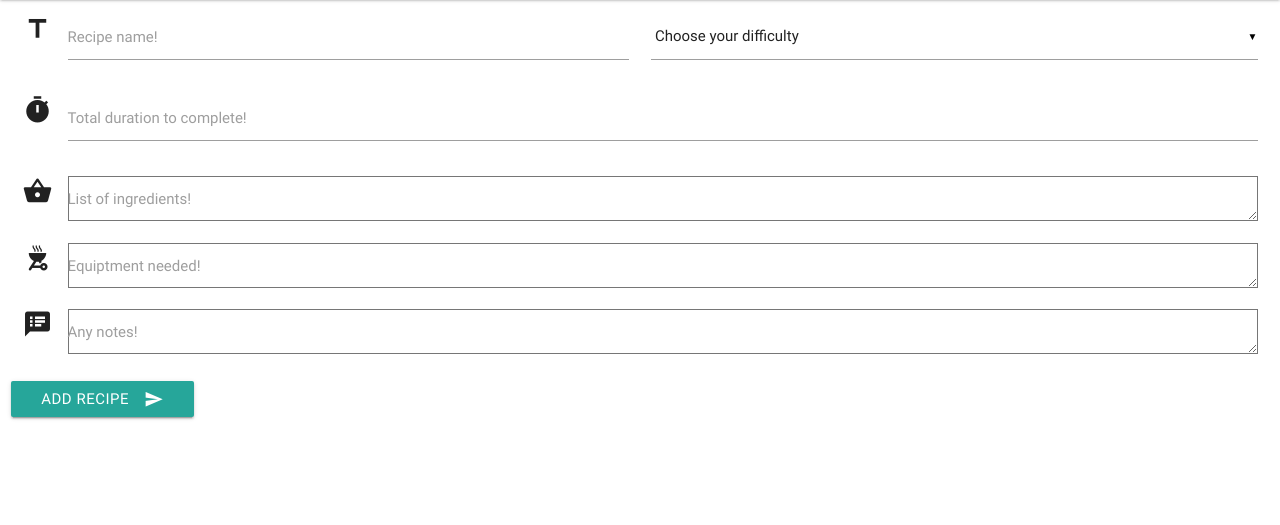
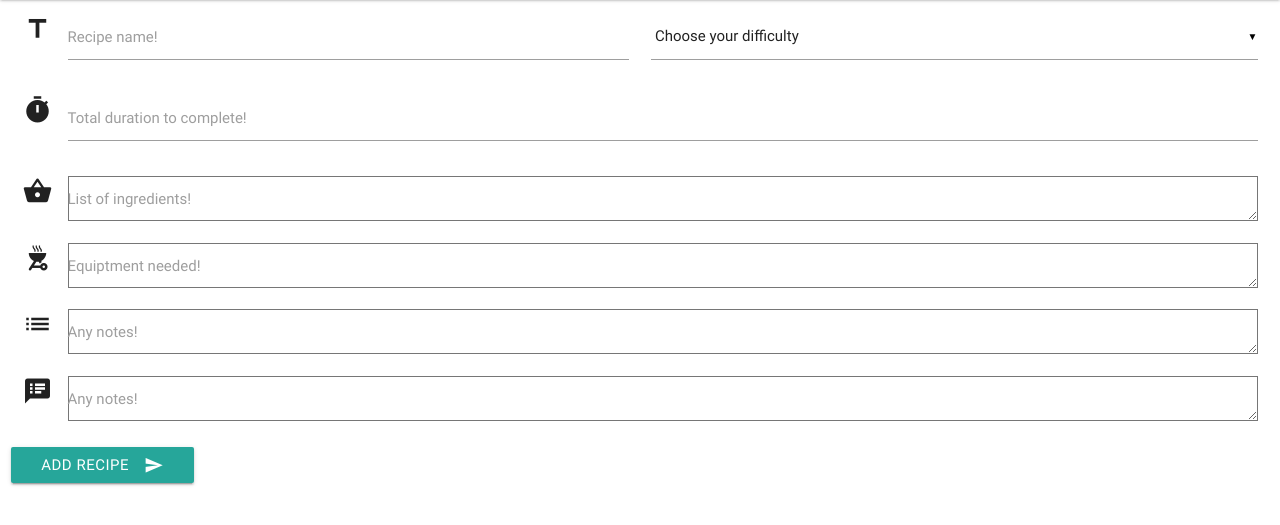
Before and after one commit to tgarratt/HungryHerbivore-Milestone3, a Flask app: page /add_recipe in a window 1280 px wide. Shown: the part 65-590 px from the top of the page. Run offline with Flask 2, Linux system fonts and the light colour scheme; some libraries are stand-ins or nearby versions.

Commit message:
added method in form

```diff
--- a/templates/addrecipe.html
+++ b/templates/addrecipe.html
@@ -39,6 +39,12 @@
             </div>
 
             <div class="input-field col s12">
+                <i class="material-icons prefix">list</i>
+                <textarea id="meal_method" name="meal_method" class="validate"></textarea>
+                <label for="icon_prefix"> Any notes!</label>
+            </div>
+
+            <div class="input-field col s12">
                 <i class="material-icons prefix">speaker_notes</i>
                 <textarea id="meal_comment" name="meal_comment" class="validate"></textarea>
                 <label for="icon_prefix"> Any notes!</label>
```
Also changed, not shown: .c9/metadata/environment/templates/addrecipe.html (+1 -1 lines), .c9/metadata/environment/templates/parent.html (+1 -1 lines).
